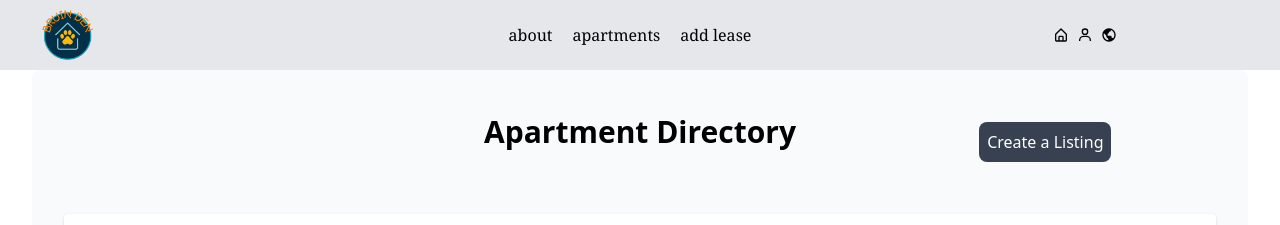
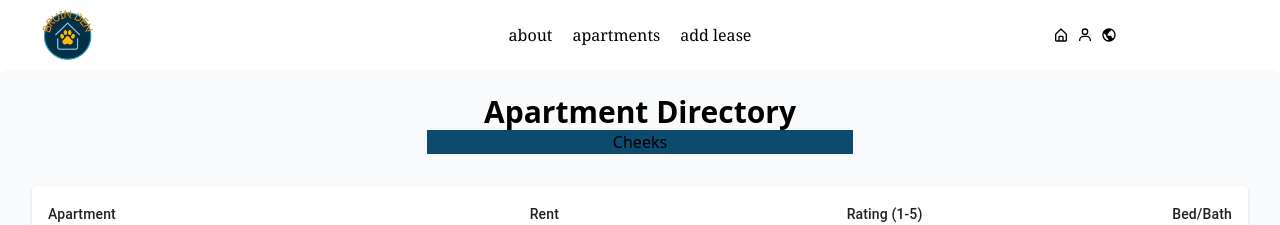
Before and after one commit to lazarulian/bruin-den, a Next.js app: page /apartments in a window 1280 px wide. Shown: the top 225 px of the page. Built offline with nearby package versions, Linux system fonts and the light colour scheme; no server answers; the database is empty.

Commit message:
Changed Apartments Page

```diff
--- /dev/null
+++ b/src/components/Apartments/Filters.jsx
@@ -0,0 +1,11 @@
+import React from "react";
+
+const Filters = () => {
+  return (
+    <div className="bg-sky-900 w-1/3">
+      <h1>Cheeks</h1>
+    </div>
+  );
+};
+
+export default Filters;
--- a/src/components/Header.jsx
+++ b/src/components/Header.jsx
@@ -13,7 +13,7 @@ export default function Header() {
     return classes.filter(Boolean).join(" ");
   }
   return (
-    <div className="bg-gray-200 grid grid-cols-6 gap-2 h-70">
+    <div className="bg-white grid grid-cols-6 gap-2 h-70">
       <div className="col col-span-2 h-full pl-8">
         <Link href="/">
           <Image src={Logo} width={70} height={70} alt="Logo" />
--- a/src/components/index.js
+++ b/src/components/index.js
@@ -5,9 +5,11 @@ export { default as Banner } from "./Home/Banner";
 export { default as Couches } from "./Home/Couches";
 export { default as Landing } from "./Landing";
 
+// Apartment Imports
 export { default as MTable } from "./Apartments/MTable";
 export { default as TableEntry } from "./Apartments/TableEntry";
 export { default as AddApartment } from "./Apartments/AddApartment";
+export { default as Filters } from "./Apartments/Filters";
 
 export { default as LoginForm } from "./Login/LoginForm";
 export { default as RegisterUser } from "./Login/RegisterUser";
--- a/src/pages/apartments.js
+++ b/src/pages/apartments.js
@@ -1,20 +1,15 @@
 import React from "react";
 import Link from "next/link";
-import { MTable } from "@/components";
+import { MTable, Filters } from "@/components";
 
 const apartments = () => {
   return (
-    <div className="text-center mx-8 mb-2 py-6 bg-slate-50 rounded-lg h-screen">
-      <div className="grid grid-cols-3 my-5">
-        <div className="col col-span-1" />
-        <div className="col col-span-1">
-          <h1 className="text-3xl font-semibold">Apartment Directory</h1>
-        </div>
-        <div className="col col-span-1 float-right">
-          <button className="bg-gray-700 rounded-lg text-white m-2 p-2 hover:opacity-50 duration-200">
-            <Link href="/addApartment">Create a Listing</Link>
-          </button>
-        </div>
+    <div className="text-center mb-2 py-6 bg-slate-50 rounded-lg h-screen">
+      <div className="flex justify-center">
+        <h1 className="text-3xl font-semibold">Apartment Directory</h1>
+      </div>
+      <div className="flex justify-center">
+        <Filters />
       </div>
       <MTable />
     </div>
```
Also changed, not shown: 1 other file (tests, documents, lock files or other folders).
